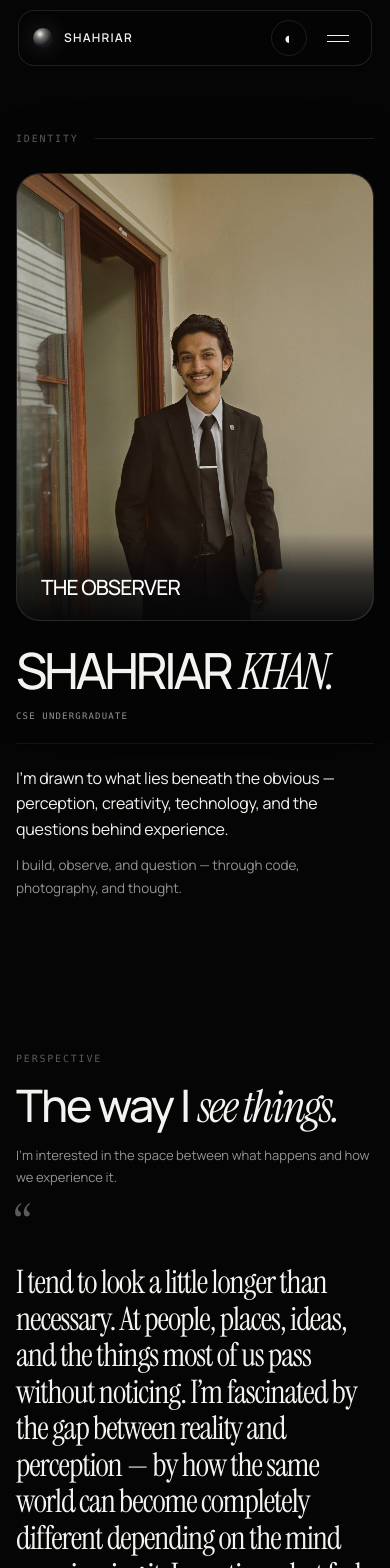
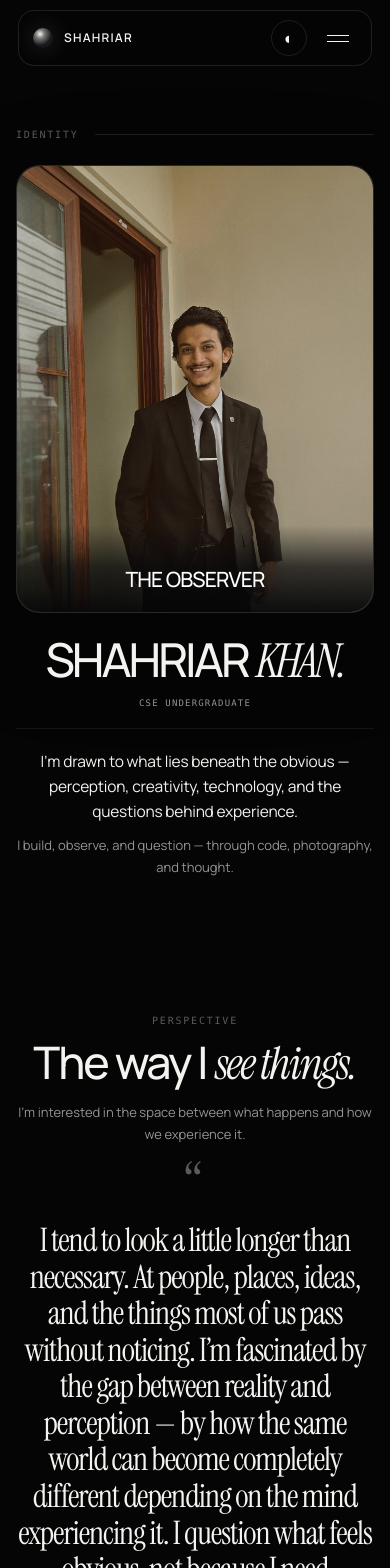
Before and after one commit to shahriarbappy60-ship-it/personal-universe, a React (Vite) app: page /self in a window 390 px wide. Shown: the top 1568 px of the page. Built offline with nearby package versions, Linux system fonts and the light colour scheme.

Commit message:
Refine Self hero alignment and center mobile composition

```diff
--- a/src/styles/self-page.css
+++ b/src/styles/self-page.css
@@ -275,3 +275,109 @@
     font-size:26px;
   }
 }
+
+
+/* =========================================================
+   SELF HERO — REFINED CENTERED MOBILE COMPOSITION
+========================================================= */
+@media (max-width:768px){
+  .self-page-v2 .self-v2-hero{
+    text-align:center;
+  }
+  .self-page-v2 .self-v2-hero-bar{
+    justify-content:center;
+  }
+  .self-page-v2 .self-v2-hero-grid{
+    align-items:center;
+  }
+  .self-page-v2 .self-v2-portrait{
+    width:min(100%,430px);
+    margin-inline:auto;
+  }
+  .self-page-v2 .self-v2-hero-copy{
+    width:min(100%,620px);
+    margin-inline:auto;
+  }
+  .self-page-v2 .self-v2-identity-mark{
+    display:flex;
+    flex-direction:column;
+    align-items:center;
+  }
+  .self-page-v2 .self-v2-name{
+    white-space:normal;
+    font-size:clamp(44px,12.4vw,68px);
+    line-height:.9;
+  }
+  .self-page-v2 .self-v2-role{
+    margin-top:14px;
+  }
+  .self-page-v2 .self-v2-lead,
+  .self-page-v2 .self-v2-lead-secondary{
+    max-width:540px;
+    margin-inline:auto;
+  }
+  .self-page-v2 .self-v2-section-head{
+    text-align:center;
+  }
+  .self-page-v2 .self-v2-section-head > div{
+    display:flex;
+    flex-direction:column;
+    align-items:center;
+  }
+  .self-page-v2 .self-v2-section-intro{
+    margin-inline:auto;
+  }
+  .self-page-v2 .self-v2-statement,
+  .self-page-v2 .self-v2-life-statement{
+    margin-inline:auto;
+    text-align:center;
+  }
+  .self-page-v2 .self-v2-curiosity-list,
+  .self-page-v2 .self-v2-foundation-list{
+    text-align:left;
+  }
+  .self-page-v2 .self-v2-direction{
+    text-align:center;
+  }
+  .self-page-v2 .self-v2-direction-statement{
+    margin-inline:auto;
+  }
+  .self-page-v2 .self-v2-socials{
+    justify-content:center;
+  }
+  .self-page-v2 .self-v2-closing{
+    text-align:center;
+  }
+}
+
+@media (max-width:430px){
+  .self-page-v2 .self-v2-hero{
+    padding-top:28px;
+    padding-bottom:72px;
+  }
+  .self-page-v2 .self-v2-hero-bar{
+    margin-bottom:24px;
+  }
+  .self-page-v2 .self-v2-portrait{
+    width:min(100%,390px);
+  }
+  .self-page-v2 .self-v2-hero-grid{
+    gap:25px;
+  }
+  .self-page-v2 .self-v2-name{
+    font-size:clamp(41px,12vw,58px);
+    letter-spacing:-.065em;
+  }
+  .self-page-v2 .self-v2-identity-mark{
+    padding-bottom:18px;
+  }
+  .self-page-v2 .self-v2-lead{
+    margin-top:20px;
+    font-size:15.5px;
+    line-height:1.62;
+  }
+  .self-page-v2 .self-v2-lead-secondary{
+    font-size:13px;
+    line-height:1.68;
+  }
+}
```
